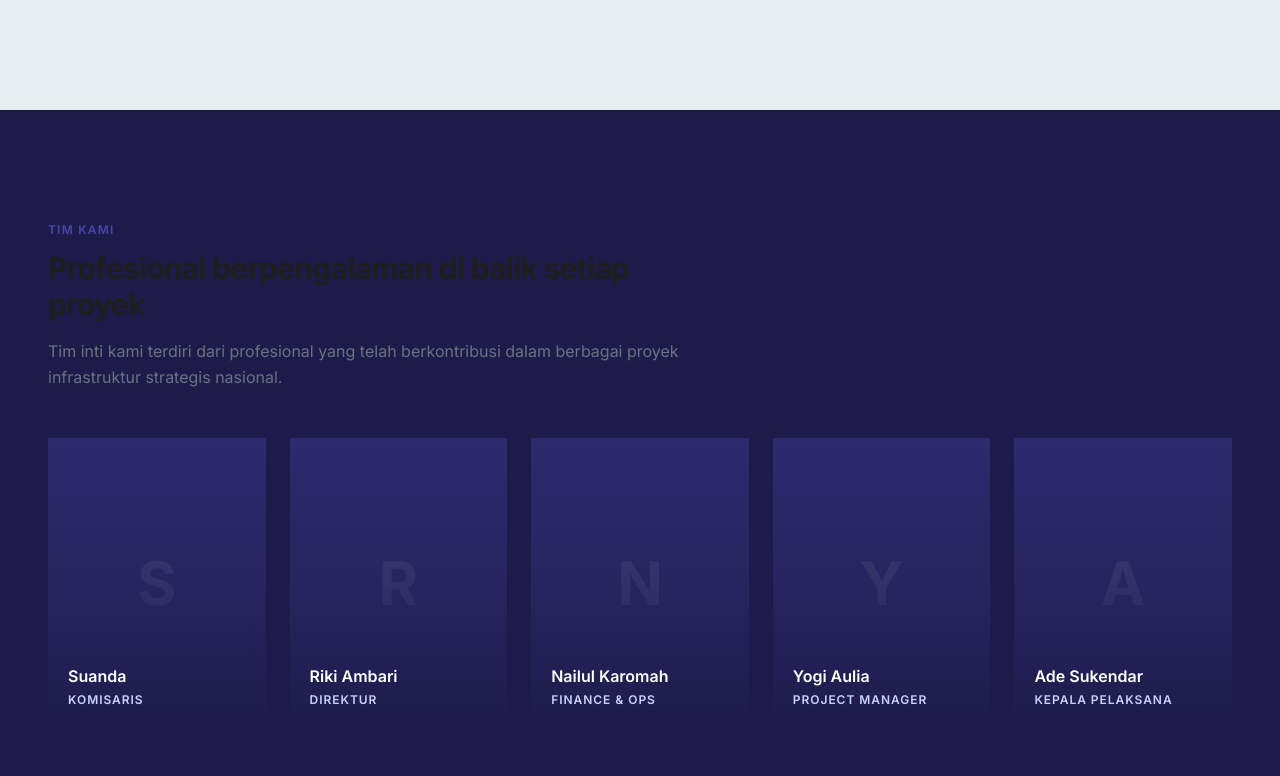
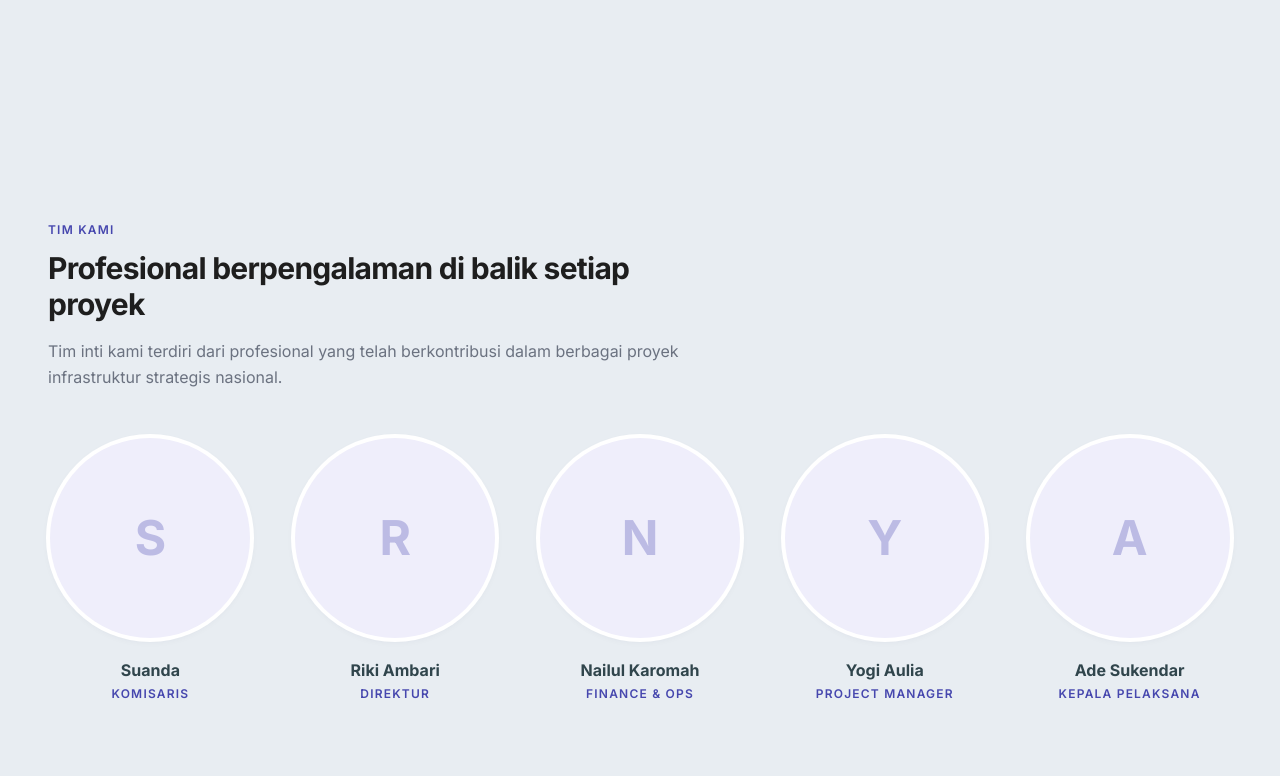
Before and after one commit to inisalman/remakojayaabadi, a Nuxt app in the folder frontend/: page / in a window 1280 px wide. Shown: the part 1624-2400 px from the top of the page. Built offline with nearby package versions, Linux system fonts and the light colour scheme.

Commit message:
feat: redesign team section with light bg and add nav underline hover

```diff
--- a/frontend/components/AppHeader.vue
+++ b/frontend/components/AppHeader.vue
@@ -14,7 +14,7 @@ const links = [
   <header class="sticky top-0 z-50 border-b border-border bg-surface">
     <div class="mx-auto flex h-16 max-w-7xl items-center justify-between px-6 sm:px-12">
       <NuxtLink to="/" class="text-sm font-bold uppercase tracking-[0.1em] text-dark">Remako Jaya Abadi</NuxtLink>
-      <nav class="hidden items-center gap-7 lg:flex" aria-label="Navigasi utama"><NuxtLink v-for="link in links" :key="link.to" :to="link.to" class="text-xs font-semibold uppercase tracking-[0.08em] text-ink-secondary hover:text-brand">{{ link.label }}</NuxtLink></nav>
+      <nav class="hidden items-center gap-7 lg:flex" aria-label="Navigasi utama"><NuxtLink v-for="link in links" :key="link.to" :to="link.to" class="border-b-2 border-transparent text-xs font-semibold uppercase tracking-[0.08em] text-ink-secondary hover:border-brand hover:text-brand">{{ link.label }}</NuxtLink></nav>
       <NuxtLink to="/#kontak" class="hidden border border-brand px-4 py-2 text-xs font-semibold uppercase tracking-[0.08em] text-brand hover:bg-brand hover:text-white lg:block">Hubungi Kami</NuxtLink>
       <button class="p-2 text-ink lg:hidden" :aria-label="open ? 'Tutup menu navigasi' : 'Buka menu navigasi'" :aria-expanded="open" @click="open = !open"><X v-if="open" class="h-6 w-6" /><Menu v-else class="h-6 w-6" /></button>
     </div>
--- a/frontend/components/TeamCard.vue
+++ b/frontend/components/TeamCard.vue
@@ -3,16 +3,15 @@ defineProps<{ name: string; role: string }>()
 </script>
 
 <template>
-  <div class="group relative overflow-hidden">
-    <div class="aspect-[3/4] w-full overflow-hidden bg-dark-surface">
-      <div class="absolute inset-0 z-10 bg-gradient-to-t from-dark via-dark/40 to-transparent" />
+  <div class="group text-center">
+    <div class="relative mx-auto aspect-square w-full max-w-[200px] overflow-hidden rounded-full bg-brand-tint ring-4 ring-white shadow-card transition-shadow duration-300 group-hover:shadow-card-hover">
       <div class="flex h-full w-full items-center justify-center">
-        <span class="text-6xl font-bold text-white/10">{{ name.charAt(0) }}</span>
+        <span class="text-5xl font-bold text-brand/30">{{ name.charAt(0) }}</span>
       </div>
     </div>
-    <div class="absolute bottom-0 left-0 right-0 z-20 p-5">
-      <p class="text-base font-semibold text-white">{{ name }}</p>
-      <p class="mt-1 text-xs font-semibold uppercase tracking-[0.08em] text-dark-text">{{ role }}</p>
+    <div class="mt-5">
+      <p class="text-base font-bold text-ink-secondary">{{ name }}</p>
+      <p class="mt-1 text-xs font-semibold uppercase tracking-[0.1em] text-brand">{{ role }}</p>
     </div>
   </div>
 </template>
--- a/frontend/pages/index.vue
+++ b/frontend/pages/index.vue
@@ -114,7 +114,7 @@ const compactProjects = computed(() => activeCategory.value === 'Semua'
 
   <section id="tentang-kami" class="bg-surface-bg py-20 lg:py-28"><div class="mx-auto grid max-w-7xl gap-12 px-6 sm:px-12 lg:grid-cols-[1fr_1.1fr] lg:items-end"><div><SectionHeading eyebrow="TENTANG KAMI" heading="Mitra terpercaya untuk infrastruktur masa depan" /><p class="mt-7 leading-relaxed text-ink-secondary">PT. Remako Jaya Abadi berdiri sejak Desember 2024 dengan tim berpengalaman lebih dari 10 tahun di industri konstruksi. Kami berfokus pada kualitas, keselamatan, dan ketepatan waktu dalam setiap proyek yang kami kerjakan. Dengan mengutamakan prinsip keberlanjutan, kami menciptakan solusi konstruksi yang ramah lingkungan dan memberikan manfaat jangka panjang bagi masyarakat.</p><NuxtLink to="/layanan" class="mt-8 inline-flex border-b border-brand pb-1 text-sm font-semibold uppercase tracking-[0.08em] text-brand">Selengkapnya</NuxtLink><div class="mt-10 grid grid-cols-2 border-y border-border"><p class="py-4 text-xs font-semibold uppercase tracking-[0.08em] text-ink-secondary">SBU Jalan</p><p class="border-l border-border py-4 pl-5 text-xs font-semibold uppercase tracking-[0.08em] text-ink-secondary">SBU Jembatan</p></div></div><img :src="aboutImage" alt="Peralatan konstruksi PT. Remako Jaya Abadi" loading="lazy" class="aspect-[4/3] w-full object-cover"></div></section>
 
-  <section class="bg-dark py-20 lg:py-28"><div class="mx-auto max-w-7xl px-6 sm:px-12"><SectionHeading eyebrow="TIM KAMI" heading="Profesional berpengalaman di balik setiap proyek" subtext="Tim inti kami terdiri dari profesional yang telah berkontribusi dalam berbagai proyek infrastruktur strategis nasional." /><div class="mt-12 grid gap-6 sm:grid-cols-2 lg:grid-cols-5"><TeamCard v-for="member in team" :key="member.name" :name="member.name" :role="member.role" /></div></div></section>
+  <section class="bg-surface-bg py-20 lg:py-28"><div class="mx-auto max-w-7xl px-6 sm:px-12"><SectionHeading eyebrow="TIM KAMI" heading="Profesional berpengalaman di balik setiap proyek" subtext="Tim inti kami terdiri dari profesional yang telah berkontribusi dalam berbagai proyek infrastruktur strategis nasional." /><div class="mt-12 grid gap-10 sm:grid-cols-2 lg:grid-cols-5"><TeamCard v-for="member in team" :key="member.name" :name="member.name" :role="member.role" /></div></div></section>
 
   <section id="layanan" class="bg-surface py-20 lg:py-28"><div class="mx-auto max-w-7xl px-6 sm:px-12"><SectionHeading eyebrow="LAYANAN KAMI" heading="Solusi konstruksi yang terintegrasi" subtext="Kami menangani berbagai jenis pekerjaan konstruksi infrastruktur dengan standar kualitas tinggi." /><div class="mt-12"><ServiceCard v-for="(service, index) in services" :key="service.title" :number="String(index + 1).padStart(2, '0')" :service="service" /></div></div></section>
 
```
